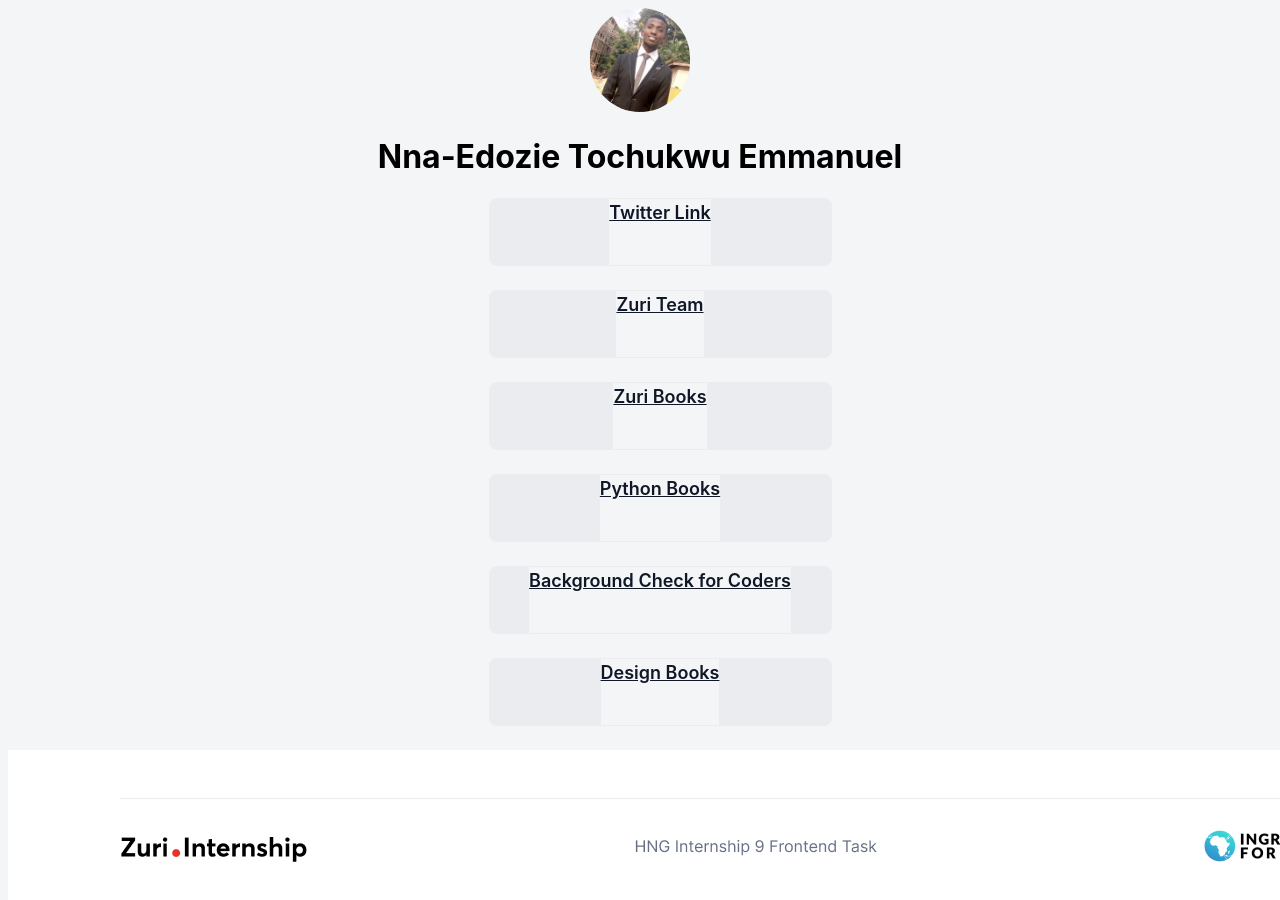
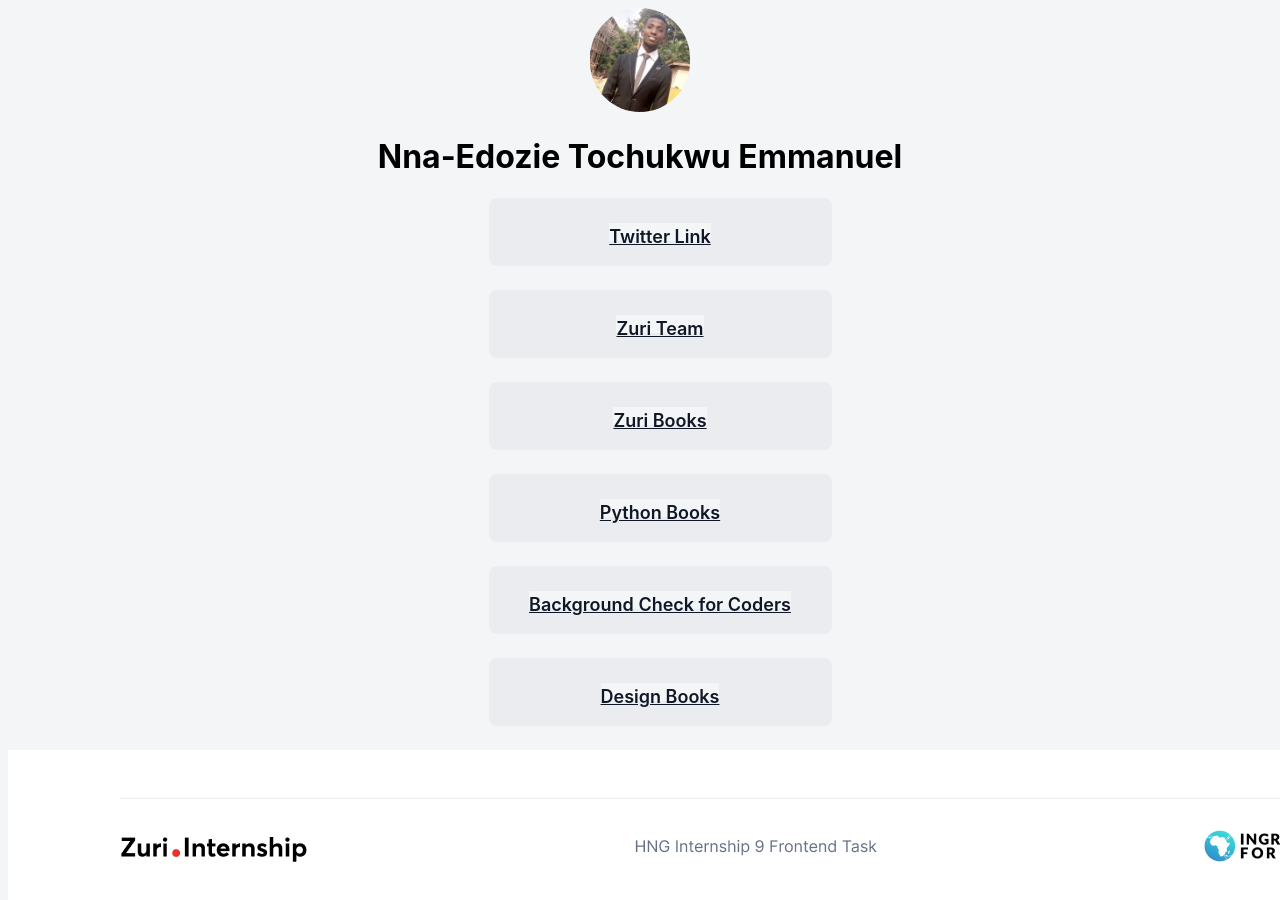
Before and after one commit to Tolex16/HND-profile, a React (Create React App) app: page / in a window 1280 px wide. Shown: the top 900 px of the page. Built offline with nearby package versions, Linux system fonts and the light colour scheme.

Commit message:
Update App.css

```diff
--- a/src/App.css
+++ b/src/App.css
@@ -21,6 +21,7 @@
 #btn-zuri, #books, #book__python, #pitch, #book__design{
 box-sizing: border-box;
 display: flex;
+padding: 24px 32px;
 justify-content: center;
 margin: auto;
 width: 1152px;
```
